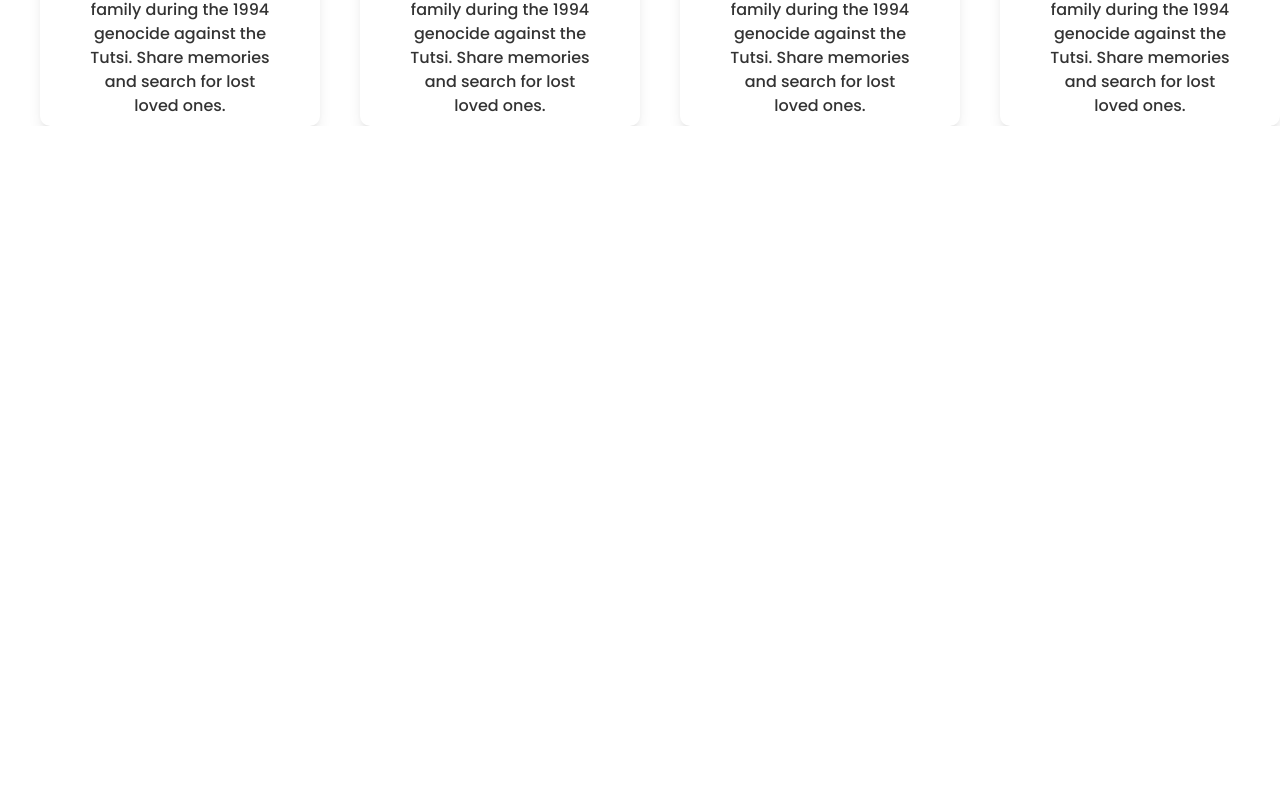
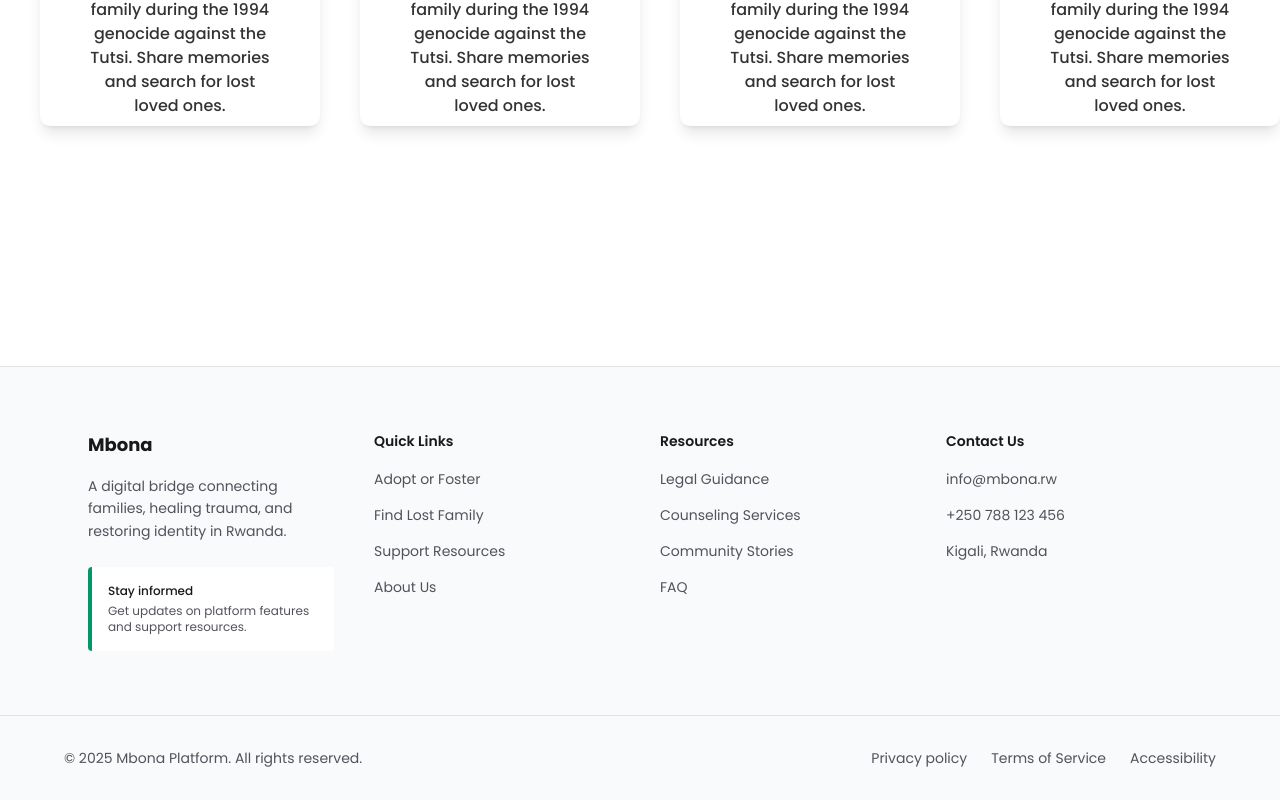
Before and after one commit to Blinktechnologies-company/Mbona, a Next.js app: page /family in a window 1280 px wide. Shown: the part 3737-4537 px from the top of the page. Before the commit the page ends 3863 px from the top, so only its background shows below. Built offline with nearby package versions, Linux system fonts and the light colour scheme.

Commit message:
Add footer

```diff
--- a/app/(pages)/family/page.tsx
+++ b/app/(pages)/family/page.tsx
@@ -1,8 +1,8 @@
 import Link from "next/link";
 import { Book, ChevronDown, Search } from "lucide-react";
-// import Footer from "@/app/_components/Footer";
 import Card from "@/app/_components/card";
 import SurvivorCard from "@/app/_components/survivor-card";
+import SiteFooter from "@/app/_components/Footer";
 const family = () => {
   return (
     <div className="mx-auto">
@@ -173,7 +173,9 @@ const family = () => {
         </div>
         </div>
       </main>
-      {/* <Footer /> */}
+      <div className="mt-60">
+      <SiteFooter />
+      </div>
     </div>
   );
 };
--- a/app/_components/Footer.tsx
+++ b/app/_components/Footer.tsx
@@ -0,0 +1,53 @@
+export default function SiteFooter() {
+    return (
+      <footer className="bg-gray-50 text-zinc-900 border-t border-zinc-200 max-h-300">
+        <div className="mx-auto max-w-6xl px-4 sm:px-6 py-12 sm:py-16">
+          <div className="grid grid-cols-1 gap-8 sm:gap-10 sm:grid-cols-2 md:grid-cols-4">
+            <div>
+              <h3 className="text-base sm:text-lg font-bold mb-4">Mbona</h3>
+              <p className="text-zinc-600 text-xs sm:text-sm mb-6 leading-relaxed">
+                A digital bridge connecting families, healing trauma, and restoring identity in Rwanda.
+              </p>
+              <div className="bg-white text-zinc-900 rounded p-3 sm:p-4 border-l-4 border-emerald-600">
+                <p className="text-xs font-medium">Stay informed</p>
+                <p className="text-xs text-zinc-600 mt-1">Get updates on platform features and support resources.</p>
+              </div>
+            </div>
+            <Column title="Quick Links" items={["Adopt or Foster", "Find Lost Family", "Support Resources", "About Us"]} />
+            <Column title="Resources" items={["Legal Guidance", "Counseling Services", "Community Stories", "FAQ"]} />
+            <Column title="Contact Us" items={["info@mbona.rw", "+250 788 123 456", "Kigali, Rwanda"]} />
+          </div>
+        </div>
+        <div className="border-t border-zinc-200 px-4 sm:px-6 py-6 sm:py-8">
+          <div className="mx-auto max-w-6xl">
+            <div className="flex flex-col sm:flex-row sm:items-center sm:justify-between gap-4 sm:gap-6 text-xs sm:text-sm text-zinc-600">
+              <div>
+                © 2025 Mbona Platform. All rights reserved.
+              </div>
+              <nav className="flex flex-col sm:flex-row gap-3 sm:gap-6">
+                <a href="#" className="hover:text-emerald-600 transition-colors">Privacy policy</a>
+                <a href="#" className="hover:text-emerald-600 transition-colors">Terms of Service</a>
+                <a href="#" className="hover:text-emerald-600 transition-colors">Accessibility</a>
+              </nav>
+            </div>
+          </div>
+        </div>
+      </footer>
+    );
+  }
+  function Column({ title, items }: { title: string; items: string[] }) {
+    return (
+      <div>
+        <h4 className="font-semibold text-zinc-900 text-xs sm:text-sm mb-3 sm:mb-4">{title}</h4>
+        <ul className="space-y-2 sm:space-y-3">
+          {items.map((item) => (
+            <li key={item}>
+              <a href="#" className="text-zinc-600 hover:text-emerald-600 transition-colors text-xs sm:text-sm">
+                {item}
+              </a>
+            </li>
+          ))}
+        </ul>
+      </div>
+    );
+  }
```
